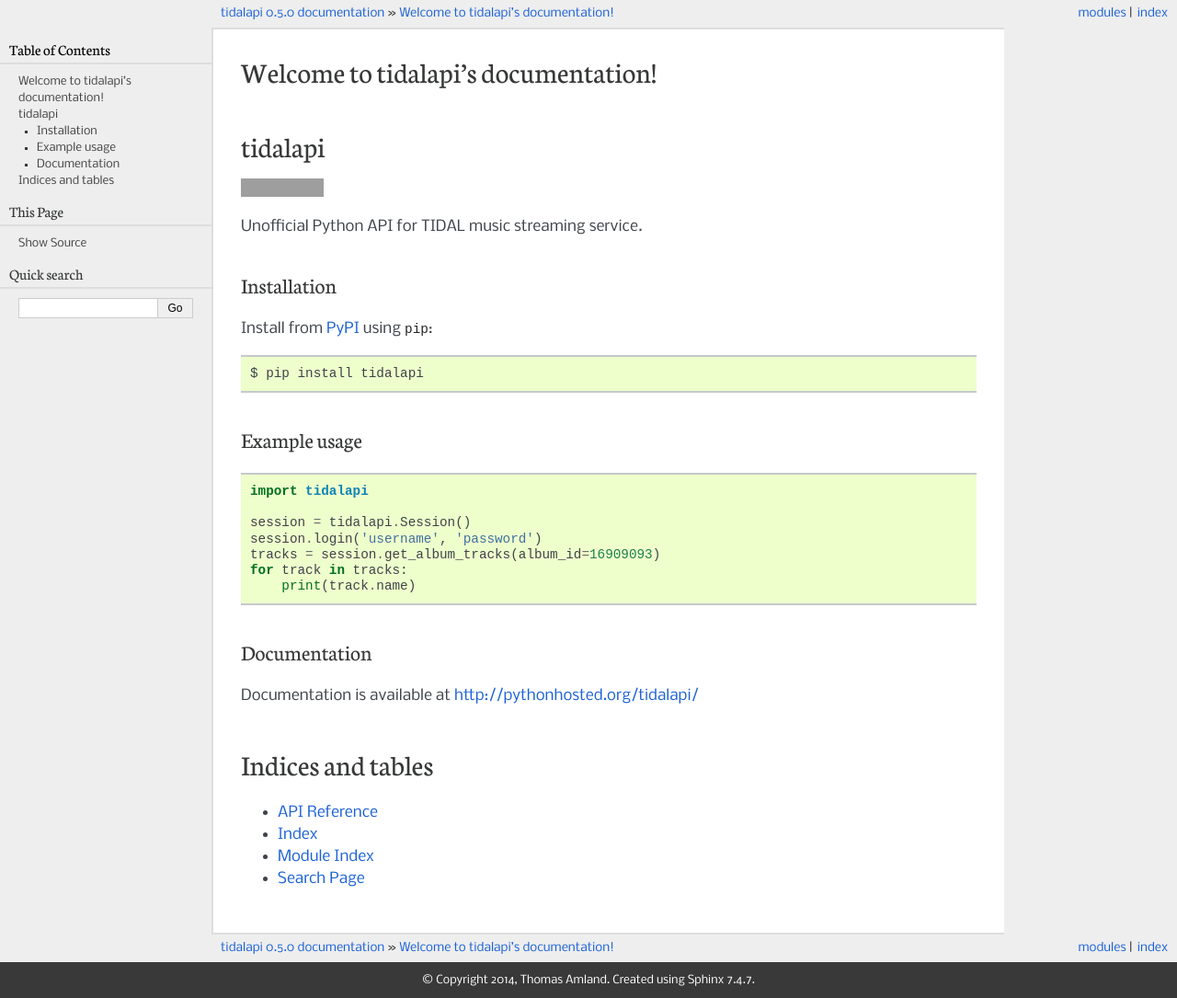
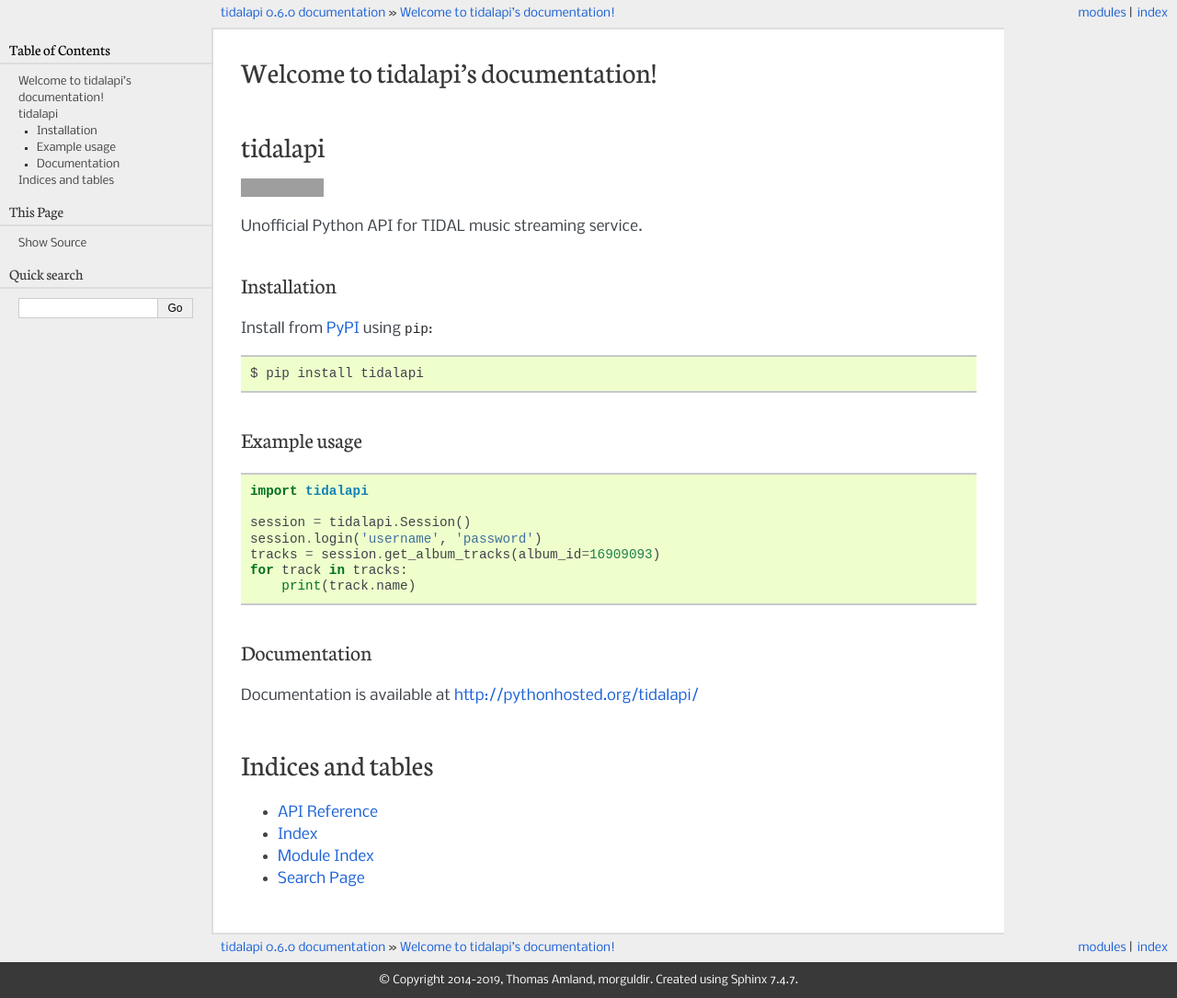
Before and after one commit to tamland/python-tidal, a Sphinx documentation site: the page built from docs/index.rst, in a window 1280 px wide. Shown: the whole page at 92% size. Built offline with Sphinx 7.4.7, drawn with Linux system fonts in a browser that asks for light colours; grey boxes are pictures that could not be loaded.

Commit message:
v0.6.0
Update docs and copyright notices

```diff
--- a/docs/conf.py
+++ b/docs/conf.py
@@ -53,14 +53,14 @@
 
 # General information about the project.
 project = u'tidalapi'
-copyright = u'2014, Thomas Amland'
+copyright = u'2014-2019, Thomas Amland, morguldir'
 
 # The version info for the project you're documenting, acts as replacement
 # for |version| and |release|, also used in various other places throughout
 # the built documents.
 #
 # The short X.Y version.
-version = '0.5.0'
+version = '0.6.0'
 # The full version, including alpha/beta/rc tags.
 release = version
 
--- a/tidalapi/__init__.py
+++ b/tidalapi/__init__.py
@@ -1,5 +1,6 @@
 # -*- coding: utf-8 -*-
 #
+# Copyright (C) 2019 morguldir
 # Copyright (C) 2014 Thomas Amland
 #
 # This program is free software: you can redistribute it and/or modify
```
Also changed, not shown: docs/api.rst (+10 -0 lines), setup.py (+5 -5 lines), 2 other files.
